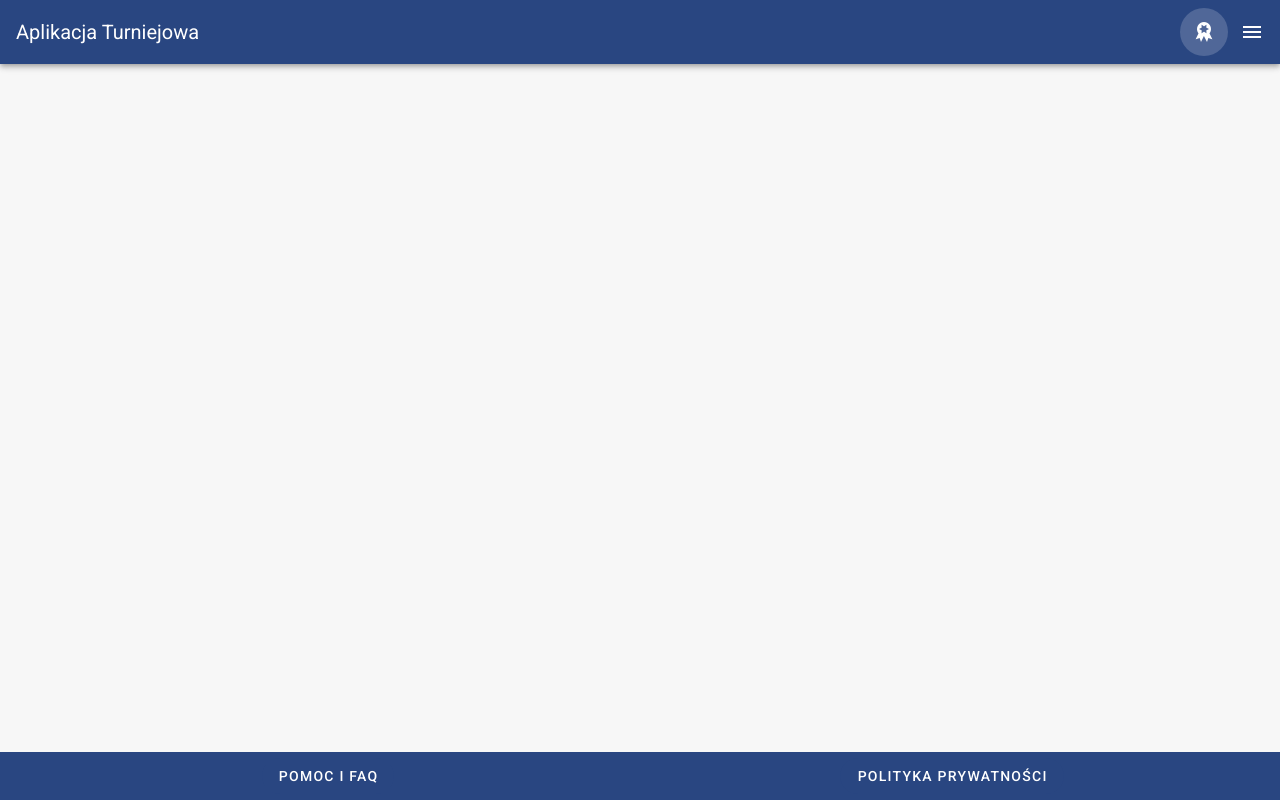
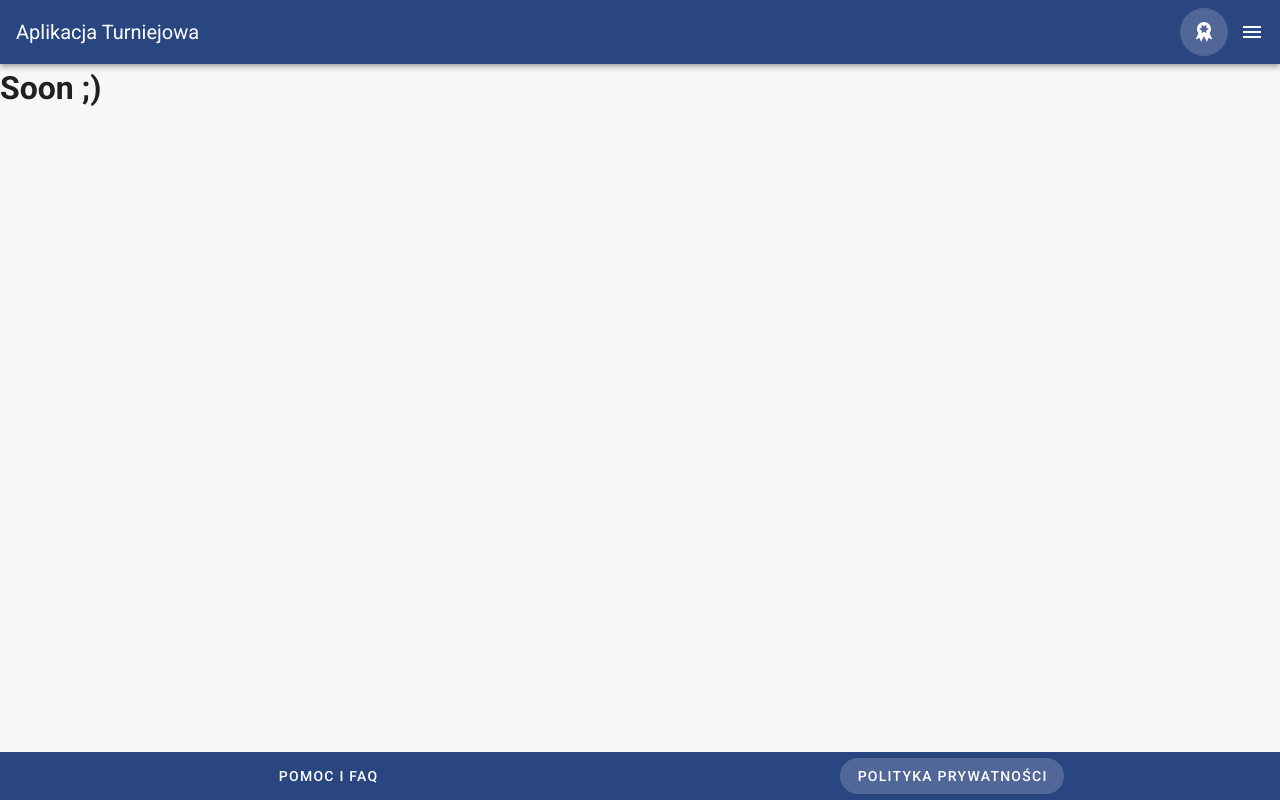
Before and after one commit to skni-kod/TournamentAppFrontend, a Vue app: page /privacy-policy in a window 1280 px wide. Shown: the top 800 px of the page. Built offline with nearby package versions, Linux system fonts and the light colour scheme.

Commit message:
Privacy Policy

```diff
--- a/src/components/Footer.vue
+++ b/src/components/Footer.vue
@@ -7,7 +7,7 @@
           text
           :class="'primary'"
           :to="link.link"
-          >{{ link.name }}
+          >{{ link.text }}
         </v-btn>
       </v-col>
     </v-row>
@@ -23,10 +23,10 @@ export default class Footer extends Vue {
   data() {
     return {
       links: [
-        { link: 'FAQ', name: 'Pomoc i FAQ'},
-        { link: 'PrivacyPolicy', name: 'Polityka prywatności'},
+        { link: { name: 'FAQ' }, text: 'Pomoc i FAQ'},
+        { link: { name: 'Privacy Policy' }, text: 'Polityka prywatności'}
       ],
-      privacy: { link: 'https://kod.prz.edu.pl/#/', name: 'O Nas' },
+      privacy: { link: 'https://kod.prz.edu.pl/#/', name: 'O Nas'},
     };
   }
 }
--- a/src/router/index.ts
+++ b/src/router/index.ts
@@ -25,7 +25,7 @@ const routes: Array<RouteConfig> = [
   {
     path: '/user',
     name: 'User',
-    component: () => import(/* webpackChunkName: "retrive" */ '../views/TheUser.vue'),
+    component: () => import(/* webpackChunkName: "user" */ '../views/TheUser.vue'),
   },
   {
     path: "/tournament/:id/:module?",
@@ -35,7 +35,12 @@ const routes: Array<RouteConfig> = [
   {
     path: '/faq',
     name: 'FAQ',
-    component: () => import(/* webpackChunkName: "home" */ '../views/FAQ.vue'),
+    component: () => import(/* webpackChunkName: "faq" */ '../views/FAQ.vue'),
+  },
+  {
+    path: '/privacy-policy',
+    name: 'Privacy Policy',
+    component: () => import(/* webpackChunkName: "privacy-policy" */ '../views/PrivacyPolicy.vue'),
   },
   {
     path: "/retrive",
--- /dev/null
+++ b/src/views/PrivacyPolicy.vue
@@ -0,0 +1,13 @@
+<template>
+    <h1>
+        Soon ;)
+    </h1>
+</template>
+
+<script lang="ts">
+import Vue from 'vue';
+import { Component} from 'vue-property-decorator';
+
+@Component
+export default class PrivacyPolicy extends Vue {}
+</script>
```
